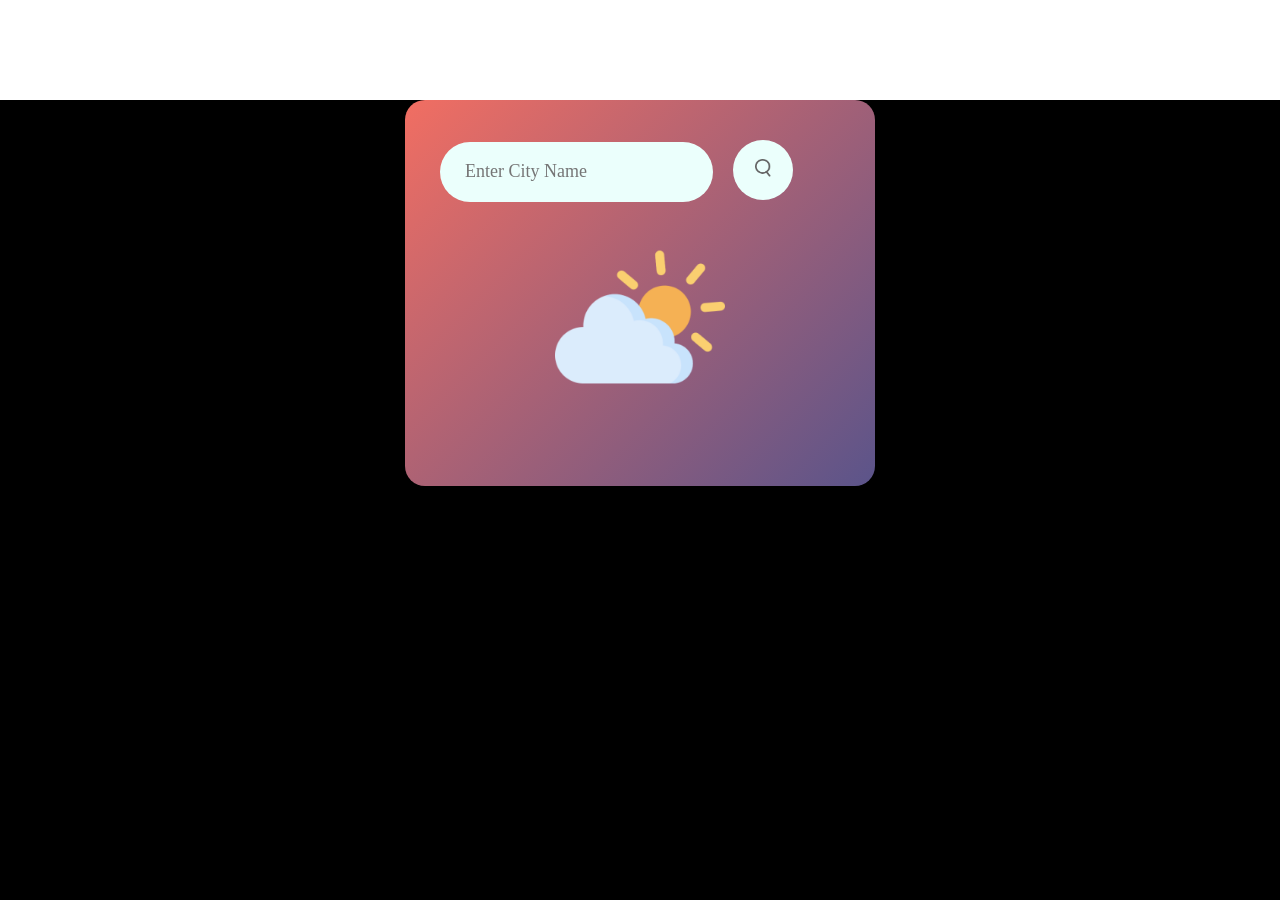
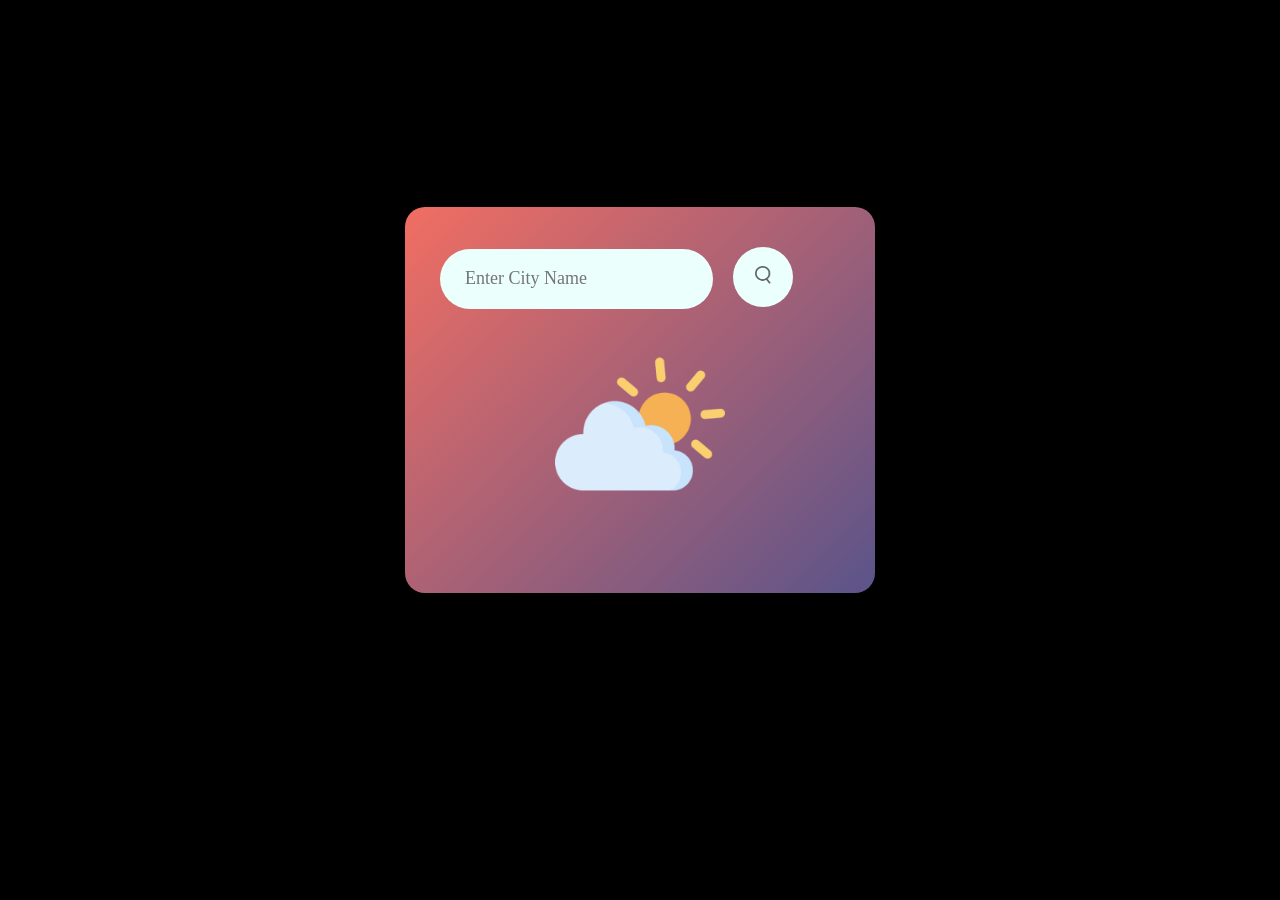
Before and after one commit to mpinto06/Weather-App, a Django app: page / in a window 1280 px wide. After the commit the page ends 593 px from the top, so only its background shows below. Run offline with Django 5.2, Linux system fonts and the light colour scheme.

Commit message:
fix: fixed frontend bug

```diff
--- a/weather/main/templates/main/base.html
+++ b/weather/main/templates/main/base.html
@@ -4,12 +4,11 @@
         <meta name="viewport" content="width=device-width, initial-scale=1">
         <title>Weather App</title>
         {% load static %}
+        <link href = "{% static '/css/main.css' %}" rel="stylesheet" type="text/css">
         {% block style %}
         {% endblock %}
-        <link href = "{% static '/css/main.css' %}" rel="stylesheet" type="text/css">
     </head>
     <body>
-        <div class="container">
         <div class="card">
             <div class="search">
                 <form method="post" action="/">
@@ -32,6 +31,5 @@
                 </div>
             </div>
         </div>
-        </div>
     </body>
 </html>
--- a/weather/main/templates/main/weather.html
+++ b/weather/main/templates/main/weather.html
@@ -55,16 +55,15 @@
 {% block style %}
     {% if 'error' not in city_images and city_images is not None %}
     <style>
-        .container::before {
+        body::before {
             content :'';
             background-image: url({{city_images.0.urls.raw}});
             background-size: cover;
-            background-repeat: no-repeat;
             position: absolute;
             inset: 0;
-            opacity: 0.4;
+            opacity: 0.6;
             z-index: -1;
-            animation: change 30s infinite ease-in-out;
+            animation: change 40s infinite ease-in-out;
         }
     </style>
     {% endif %}
@@ -74,11 +73,11 @@
             0% {
                 background-image: url({{city_images.0.urls.raw}});
             }
-            30%
+            33%
             {
                 background-image: url({{city_images.1.urls.raw}});
             }
-            60%
+            66%
             {
                 background-image: url({{city_images.2.urls.raw}});
             }
--- a/weather/static/css/main.css
+++ b/weather/static/css/main.css
@@ -5,22 +5,26 @@
     box-sizing: border-box;
 }
 
-.container {
+body {
     height: 100vh;
     position: relative;
     background-color: black;
+    width: 100%;
+    display: flex;
+    justify-content: center;
+    align-items: center;
 }
-
 .card {
     width: 90%;
     max-width: 470px;
     background: linear-gradient(135deg, #f16e62, #5b548a);
     color: #fff;
-    margin: 100px auto 0;
+    margin: 100px;
     border-radius: 20px;
     padding: 40px 35px;
     text-align: center;
 }
+
 
 .search {
     width: 100%;
```
Lines whose indentation alone changed are shown as unchanged.
